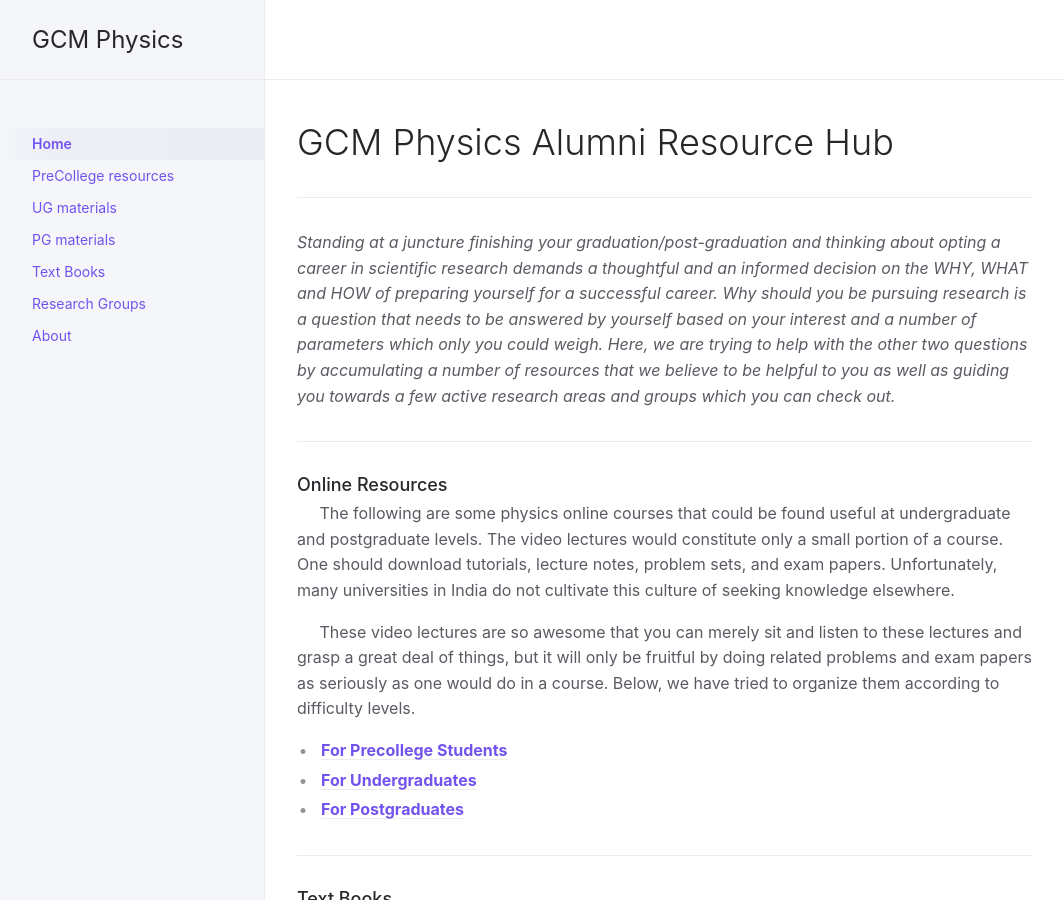
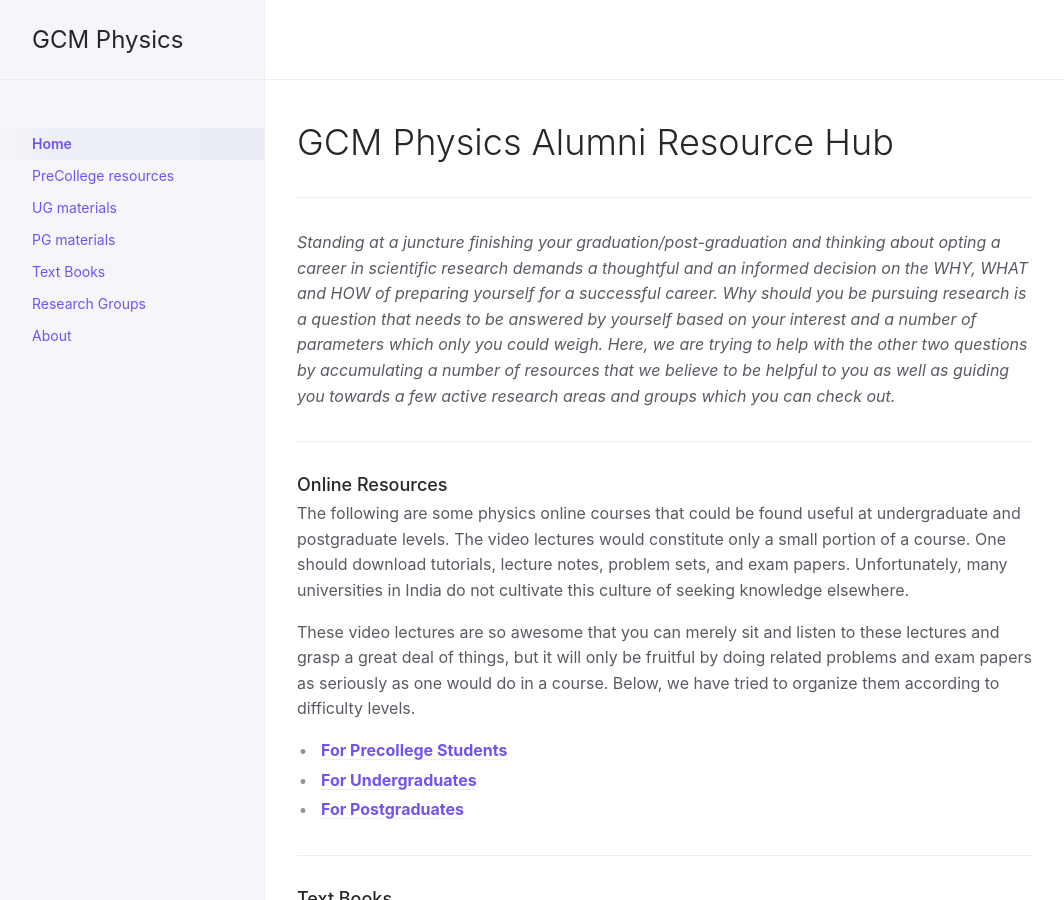
Before and after one commit to gcmphysalum/blog, a Jekyll site: the page built from index.md, in a window 1280 px wide and 900 px high. Shown: the whole window, without its empty margins (107-1171 px from the left). Built offline with Jekyll 4.4.1, drawn with Linux system fonts in a browser that asks for light colours.

Commit message:
Removed indentation

```diff
--- a/index.md
+++ b/index.md
@@ -7,23 +7,25 @@ permalink: /
 last_modified_date: 2020-09-26T01:00:00+0000
 ---
 # GCM Physics Alumni Resource Hub
+
 ---
+
 *Standing at a juncture finishing your graduation/post-graduation and thinking about opting a career in scientific research demands a thoughtful and an informed decision on the WHY, WHAT and HOW of preparing yourself for a successful career. Why should you be pursuing research is a question that needs to be answered by yourself based on your interest and a number of parameters which only you could weigh. Here, we are trying to help with the other two questions by accumulating a number of resources that we believe to be helpful to you as well as guiding you towards a few active research areas and groups which you can check out.*
 
 ---
+
 ### Online Resources
-&nbsp;&nbsp;&nbsp;&nbsp;
+
 The following are some physics online courses that could be found useful at undergraduate and postgraduate levels. The video lectures would constitute only a small portion of a course. One should download tutorials, lecture notes, problem sets, and exam papers. Unfortunately, many universities in India do not cultivate this culture of seeking knowledge elsewhere.
 
-&nbsp;&nbsp;&nbsp;&nbsp;
 These video lectures are so awesome that you can merely sit and listen to these lectures and grasp a great deal of things, but it will only be fruitful by doing related problems and exam papers as seriously as one would do in a course. Below, we have tried to organize them according to difficulty levels.
 - [**For Precollege Students**](https://gcmphysalum.github.io/posts/precollge-materials)
 - [**For Undergraduates**](https://gcmphysalum.github.io/posts/ug-materials)
 - [**For Postgraduates**](https://gcmphysalum.github.io/posts/pg-materials)
 
 ---
+
 ### Text Books
-&nbsp;&nbsp;&nbsp;&nbsp;
 Deep and clear understanding about a subject cannot be gulped down from that-one-book-mentioned-in-the-university-syllabus alone. As a matter of fact, text book revisions are a Herculean tasks at most of the universities and may take decades. It is important to read good text books with updated information. Also, we need to deconstruct the idea of monogamy towards text books. For a better understanding, you would want to read different books on that topic. This methodology gives you greater insight towards the subject as well as helps you to approach the text books more objectively.
 
 &nbsp;&nbsp;&nbsp;&nbsp;
@@ -34,8 +36,8 @@ We have listed a few text books - based on the undergraduate & postgraduate syll
 - [**List of Supplementary Text Books - by Research Area**](https://gcmphysalum.github.io/posts/text-books)
 
 ---
+
 ### Active Research Areas and Research Groups
-&nbsp;&nbsp;&nbsp;&nbsp;
 In order to develop your taste and to recognize your true interests, it is important to become familiar with the current and active research areas. Furthermore, you should be familiar with the groups/institutes where these activities are taking place. Interested students can also use the information given in this section to directly approach these faculties/groups for summer projects or laboratory visits.
 - [**List of Research Groups (Institute) - by Research Area**](https://gcmphysalum.github.io/posts/research-groups)
 
```
